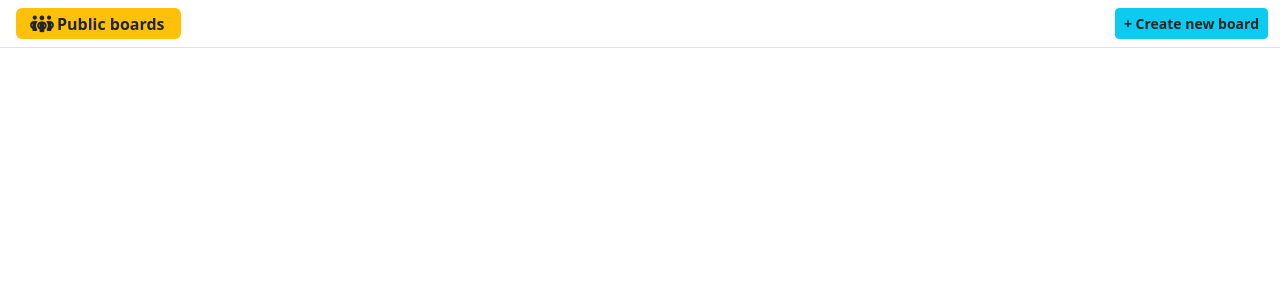
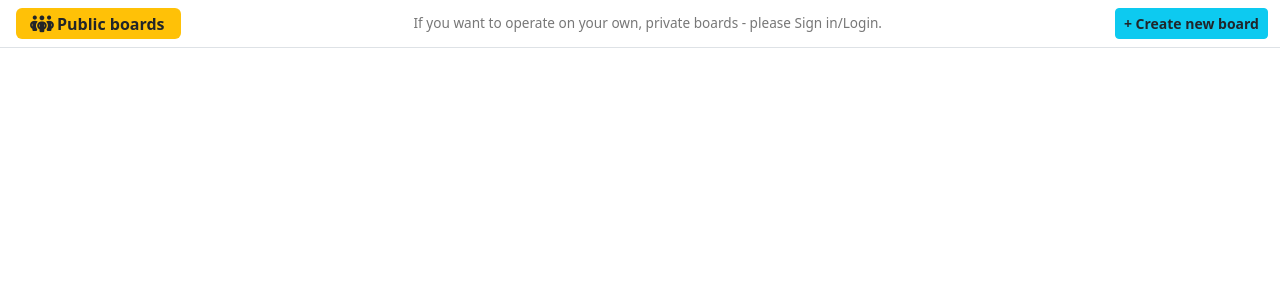
Before and after one commit to RadekRo/taskere, a Flask app: page / in a window 1280 px wide. Shown: the part 55-355 px from the top of the page. Run offline with Flask 3, Linux system fonts and the light colour scheme; data that the repository does not hold is empty; parts of the project's set-up code (start-up, migrations or seed data) failed here and were passed over; some libraries are stand-ins or nearby versions.

Commit message:
Created info about private boards

```diff
--- a/static/css/main.css
+++ b/static/css/main.css
@@ -5,3 +5,8 @@ header {
 .text-bold {
     font-weight: bold;
 }
+
+.text-comment {
+    font-size: 0.85em;
+    color: #777777;
+}
--- a/static/js/view/expandTitleWindow.js
+++ b/static/js/view/expandTitleWindow.js
@@ -15,6 +15,12 @@ export function expandTitleWindow(titleWindow, options) {
     textContainer.appendChild(wrapper);
     titleWindow.appendChild(textContainer);
 
+    const titleInfo = document.createElement('div');
+          titleInfo.className = 'd-flex align-items-center text-comment';
+          titleInfo.textContent = 'If you want to operate on your own, private boards - please Sign in/Login.'
+
+    titleWindow.appendChild(titleInfo);
+
     if (options.button) {
         const createNewBoardButton = document.createElement('button');
               createNewBoardButton.setAttribute('id', 'create_new_board');
```
